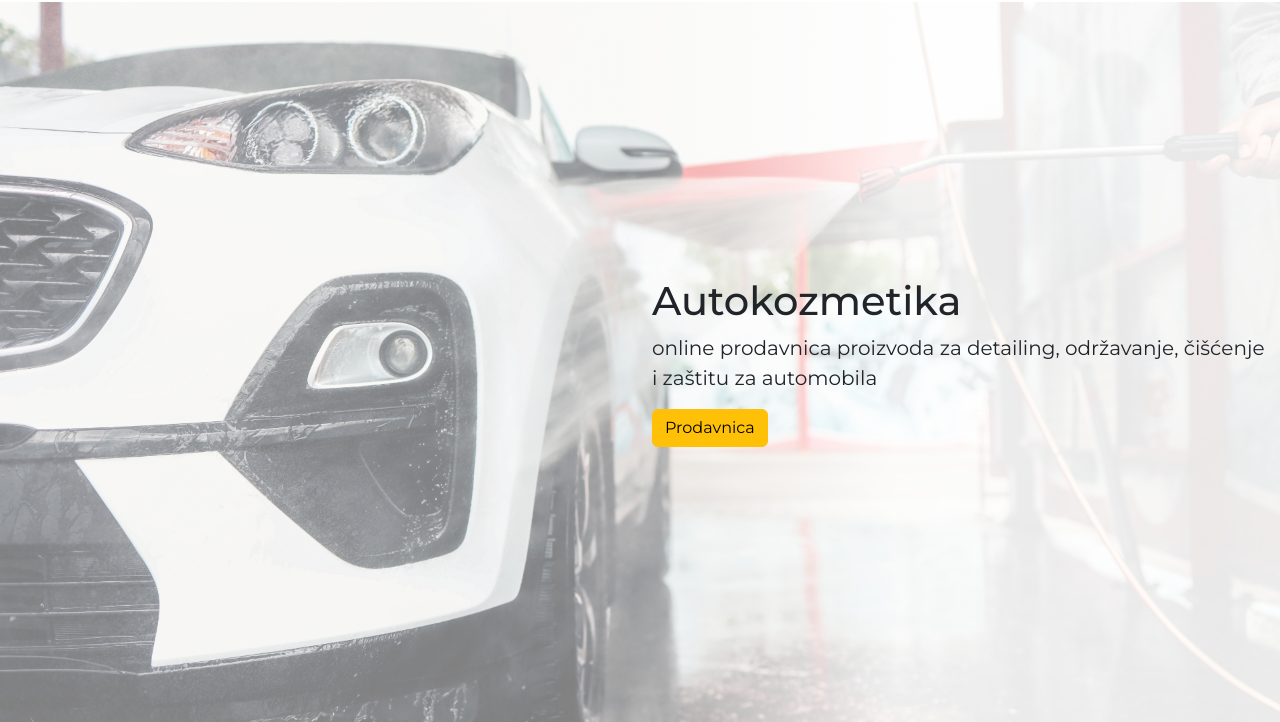
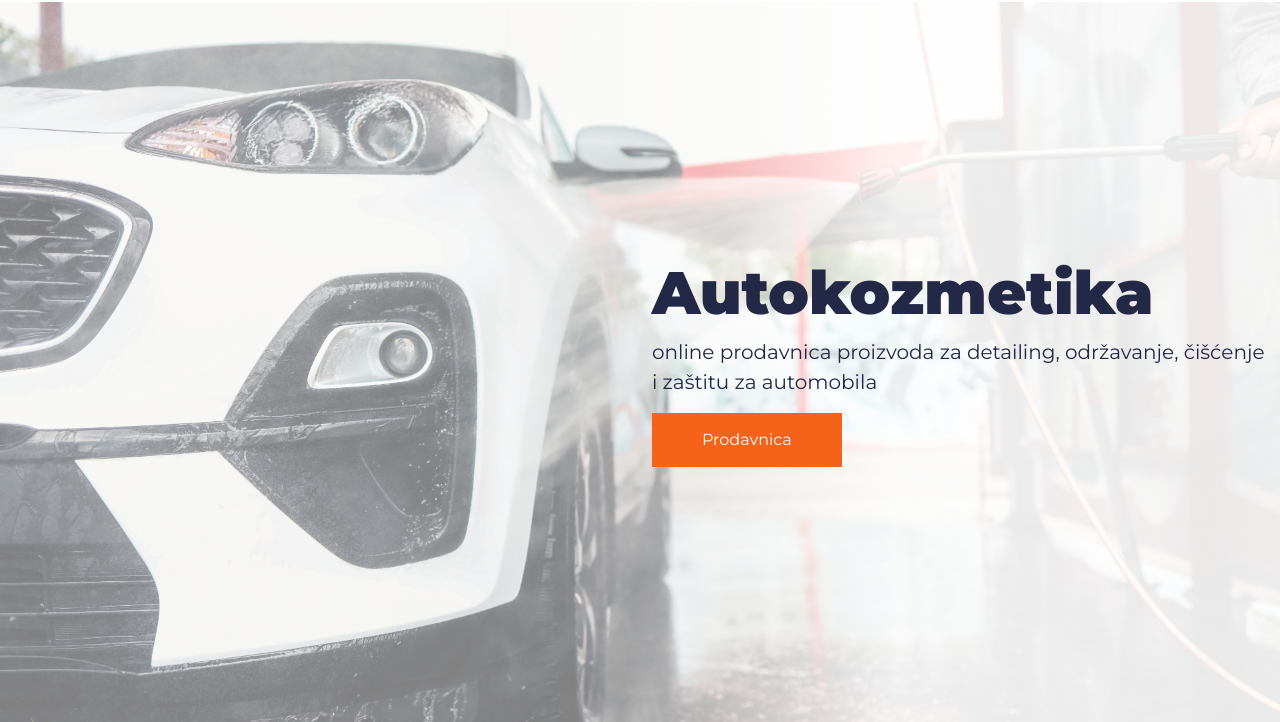
Before and after one commit to blazmil/autokozmetika, a plain HTML site: page index.html in a window 1280 px wide. Shown: the part 92-814 px from the top of the page. Drawn offline with nearby package versions, Linux system fonts and the light colour scheme.

Commit message:
main-header

```diff
--- a/style.css
+++ b/style.css
@@ -19,6 +19,16 @@ body {
     font-family: var(--font);
     font-weight: 400;
     font-size: 20px;
+    color: var(--primary);
+}
+
+h1 {
+    font-weight: 900;
+    font-size: 60px;
+}
+
+h2 {
+    font-size: 50px;
 }
 
 /* nav */
@@ -35,6 +45,22 @@ body {
     margin-left: 50px;
 }
 
+.btn {
+    padding: 15px 50px;
+    border-radius: 0;
+    border: none;
+}
+
+.btn-warning {
+    background: var(--accents);
+    color: var(--white);
+}
+
+.btn-warning:hover {
+    background: var(--primary);
+    color: var(--white);
+}
+
 /* main-header */
 .mainHeader {
     background-image: url(img/header.jpg);
```
